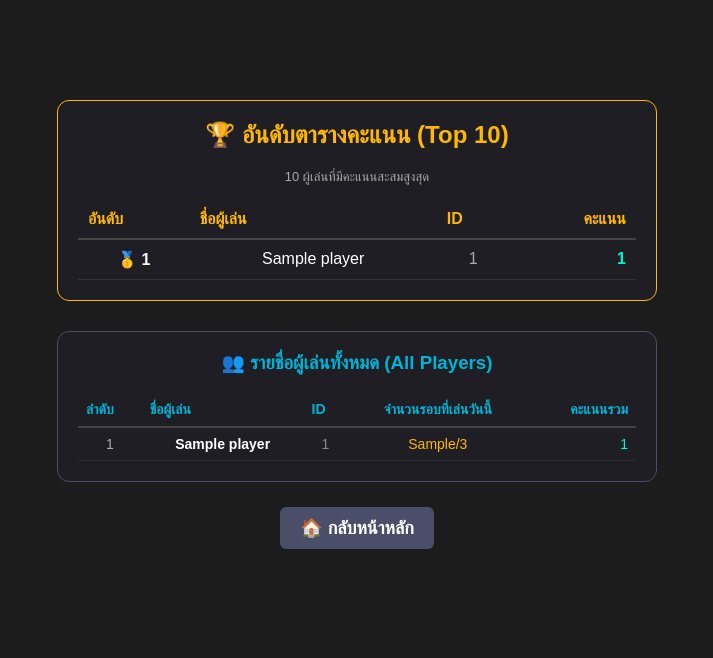
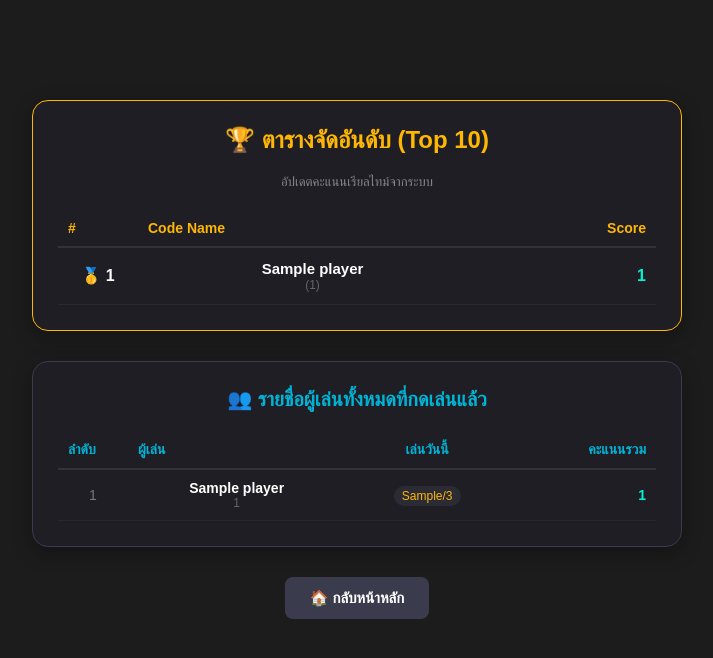
Before and after one commit to WRMG001/CardGame, a Flask app: template templates/ranking.html in a window 1280 px wide. Shown: the top 658 px of the page, without its empty margins (283-996 px from the left). Run offline with Flask 3, Linux system fonts and the light colour scheme; the template is opened without the code that fills it: most values are stand-ins (such as "Sample title", 1, 10 or a date in 2020); parts of the project's set-up code (start-up, migrations or seed data) failed here and were passed over.

Commit message:
Update ranking.html

```diff
--- a/templates/ranking.html
+++ b/templates/ranking.html
@@ -1,34 +1,37 @@
 {% extends 'base.html' %}
 
 {% block content %}
-<div style="max-width: 600px; margin: 30px auto; color: #fff; font-family: sans-serif;">
+<div style="max-width: 650px; margin: 30px auto; color: #fff; font-family: 'Kanit', sans-serif;">
 
   <!-- Section 1: Top 10 Leaderboard -->
-  <div style="background: #1e1e24; border-radius: 12px; padding: 20px; border: 1px solid #ffb703; margin-bottom: 30px;">
-    <h2 style="text-align: center; color: #ffb703; margin-top: 0;">🏆 อันดับตารางคะแนน (Top 10)</h2>
-    <p style="text-align: center; color: #aaa; font-size: 13px;">10 ผู้เล่นที่มีคะแนนสะสมสูงสุด</p>
+  <div style="background: #1e1e24; border-radius: 16px; padding: 25px; border: 1px solid #ffb703; margin-bottom: 30px; box-shadow: 0 6px 20px rgba(0,0,0,0.3);">
+    <h2 style="text-align: center; color: #ffb703; margin-top: 0; font-size: 24px;">🏆 ตารางจัดอันดับ (Top 10)</h2>
+    <p style="text-align: center; color: #888; font-size: 13px; margin-bottom: 20px;">อัปเดตคะแนนเรียลไทม์จากระบบ</p>
 
-    <table style="width: 100%; border-collapse: collapse; margin-top: 15px;">
+    <table style="width: 100%; border-collapse: collapse;">
       <thead>
-        <tr style="border-bottom: 2px solid #444; color: #ffb703; text-align: left;">
-          <th style="padding: 10px;">อันดับ</th>
-          <th style="padding: 10px;">ชื่อผู้เล่น</th>
-          <th style="padding: 10px;">ID</th>
-          <th style="padding: 10px; text-align: right;">คะแนน</th>
+        <tr style="border-bottom: 2px solid #333; color: #ffb703; text-align: left; font-size: 14px;">
+          <th style="padding: 10px; width: 60px;">#</th>
+          <th style="padding: 10px;">Code Name</th>
+          <th style="padding: 10px; text-align: right;">Score</th>
         </tr>
       </thead>
       <tbody>
         {% for player in top_players %}
-          <tr style="border-bottom: 1px solid #333; {% if player.player_id == session.get('player_id') %}background: #2a3a4e;{% endif %}">
-            <td style="padding: 10px; font-weight: bold;">
+          <tr style="border-bottom: 1px solid #2a2a35; {% if player.player_id == session.get('player_id') %}background: #253342;{% endif %}">
+            <td style="padding: 12px 10px; font-weight: bold;">
               {% if loop.index == 1 %}🥇 1
               {% elif loop.index == 2 %}🥈 2
               {% elif loop.index == 3 %}🥉 3
               {% else %}{{ loop.index }}{% endif %}
             </td>
-            <td style="padding: 10px;">{{ player.name }}</td>
-            <td style="padding: 10px; color: #aaa;">{{ player.player_id }}</td>
-            <td style="padding: 10px; text-align: right; color: #00f5d4; font-weight: bold;">{{ player.total_score }}</td>
+            <td style="padding: 12px 10px;">
+              <span style="font-weight: bold; font-size: 15px;">{{ player.name }}</span>
+              <span style="color: #666; font-size: 12px; display: block;">({{ player.player_id }})</span>
+            </td>
+            <td style="padding: 12px 10px; text-align: right; font-weight: bold; font-size: 16px; color: {% if player.total_score < 0 %}#ff4d6d{% else %}#00f5d4{% endif %};">
+              {{ player.total_score }}
+            </td>
           </tr>
         {% endfor %}
       </tbody>
@@ -36,27 +39,32 @@
   </div>
 
   <!-- Section 2: รายชื่อผู้เล่นทั้งหมด -->
-  <div style="background: #1e1e24; border-radius: 12px; padding: 20px; border: 1px solid #4a4e69;">
-    <h3 style="text-align: center; color: #00b4d8; margin-top: 0;">👥 รายชื่อผู้เล่นทั้งหมด (All Players)</h3>
+  <div style="background: #1e1e24; border-radius: 16px; padding: 25px; border: 1px solid #3a3b4c; box-shadow: 0 6px 20px rgba(0,0,0,0.3);">
+    <h3 style="text-align: center; color: #00b4d8; margin-top: 0; font-size: 20px;">👥 รายชื่อผู้เล่นทั้งหมดที่กดเล่นแล้ว</h3>
 
     <table style="width: 100%; border-collapse: collapse; margin-top: 15px; font-size: 14px;">
       <thead>
-        <tr style="border-bottom: 2px solid #444; color: #00b4d8; text-align: left;">
-          <th style="padding: 8px;">ลำดับ</th>
-          <th style="padding: 8px;">ชื่อผู้เล่น</th>
-          <th style="padding: 8px;">ID</th>
-          <th style="padding: 8px; text-align: center;">จำนวนรอบที่เล่นวันนี้</th>
-          <th style="padding: 8px; text-align: right;">คะแนนรวม</th>
+        <tr style="border-bottom: 2px solid #333; color: #00b4d8; text-align: left;">
+          <th style="padding: 10px; width: 50px;">ลำดับ</th>
+          <th style="padding: 10px;">ผู้เล่น</th>
+          <th style="padding: 10px; text-align: center;">เล่นวันนี้</th>
+          <th style="padding: 10px; text-align: right;">คะแนนรวม</th>
         </tr>
       </thead>
       <tbody>
         {% for p in all_players %}
-          <tr style="border-bottom: 1px solid #2a2a35;">
-            <td style="padding: 8px; color: #aaa;">{{ loop.index }}</td>
-            <td style="padding: 8px; font-weight: bold;">{{ p.name }}</td>
-            <td style="padding: 8px; color: #888;">{{ p.player_id }}</td>
-            <td style="padding: 8px; text-align: center; color: #ffb703;">{{ p.get('free_plays_used', 0) }}/3</td>
-            <td style="padding: 8px; text-align: right; color: {% if p.total_score < 0 %}#ff4d6d{% else %}#00f5d4{% endif %};">
+          <tr style="border-bottom: 1px solid #282833; {% if p.player_id == session.get('player_id') %}background: #253342;{% endif %}">
+            <td style="padding: 10px; color: #777;">{{ loop.index }}</td>
+            <td style="padding: 10px;">
+              <span style="font-weight: bold;">{{ p.name }}</span>
+              <span style="color: #666; font-size: 12px; display: block;">{{ p.player_id }}</span>
+            </td>
+            <td style="padding: 10px; text-align: center;">
+              <span style="background: #2b2b36; padding: 3px 8px; border-radius: 12px; color: #ffb703; font-size: 12px;">
+                {{ p.get('free_plays_used', 0) }}/3
+              </span>
+            </td>
+            <td style="padding: 10px; text-align: right; font-weight: bold; color: {% if p.total_score < 0 %}#ff4d6d{% else %}#00f5d4{% endif %};">
               {{ p.total_score }}
             </td>
           </tr>
@@ -65,9 +73,9 @@
     </table>
   </div>
 
-  <div style="text-align: center; margin-top: 25px;">
-    <a href="/home">
-      <button style="padding: 10px 20px; background: #4a4e69; color: white; border: none; border-radius: 6px; cursor: pointer; font-weight: bold;">
+  <div style="text-align: center; margin-top: 30px;">
+    <a href="/home" style="text-decoration: none;">
+      <button style="padding: 12px 25px; background: #3a3b4c; color: white; border: none; border-radius: 8px; cursor: pointer; font-weight: bold; font-size: 15px;">
         🏠 กลับหน้าหลัก
       </button>
     </a>
```
